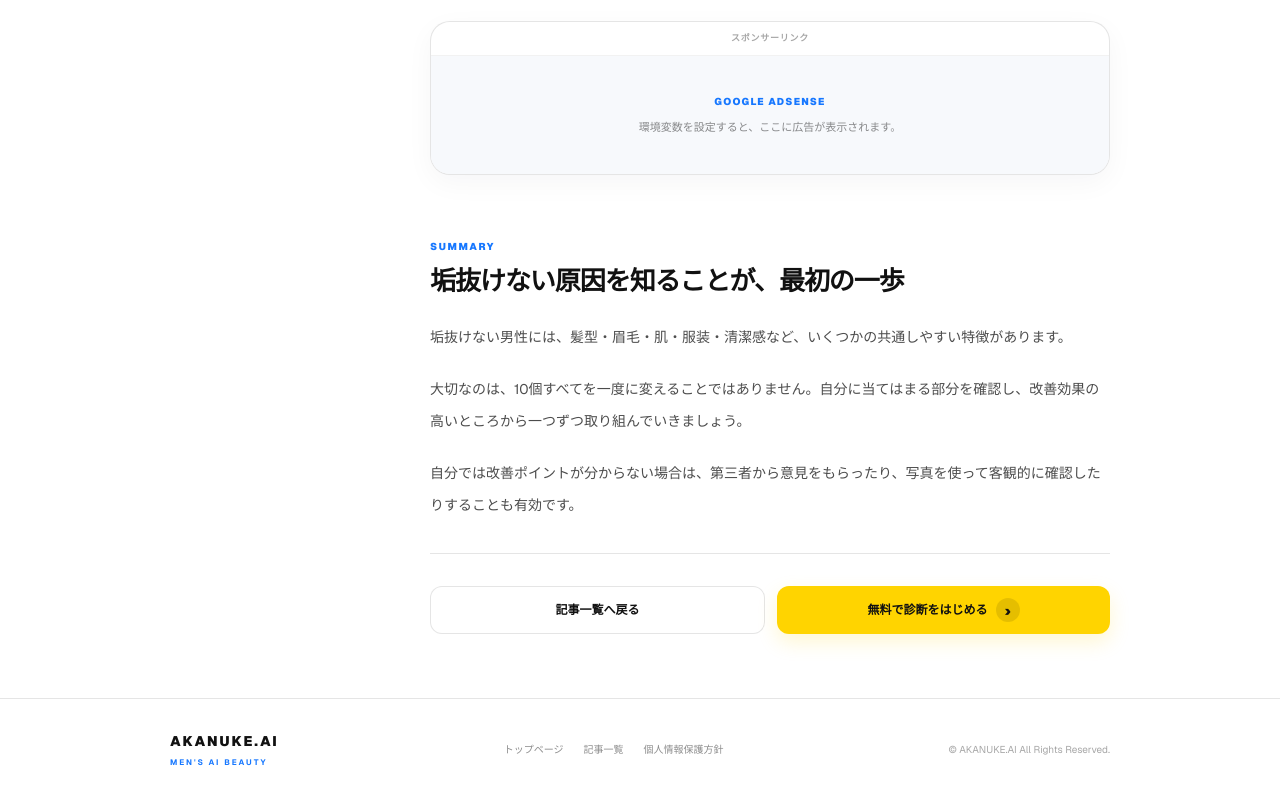
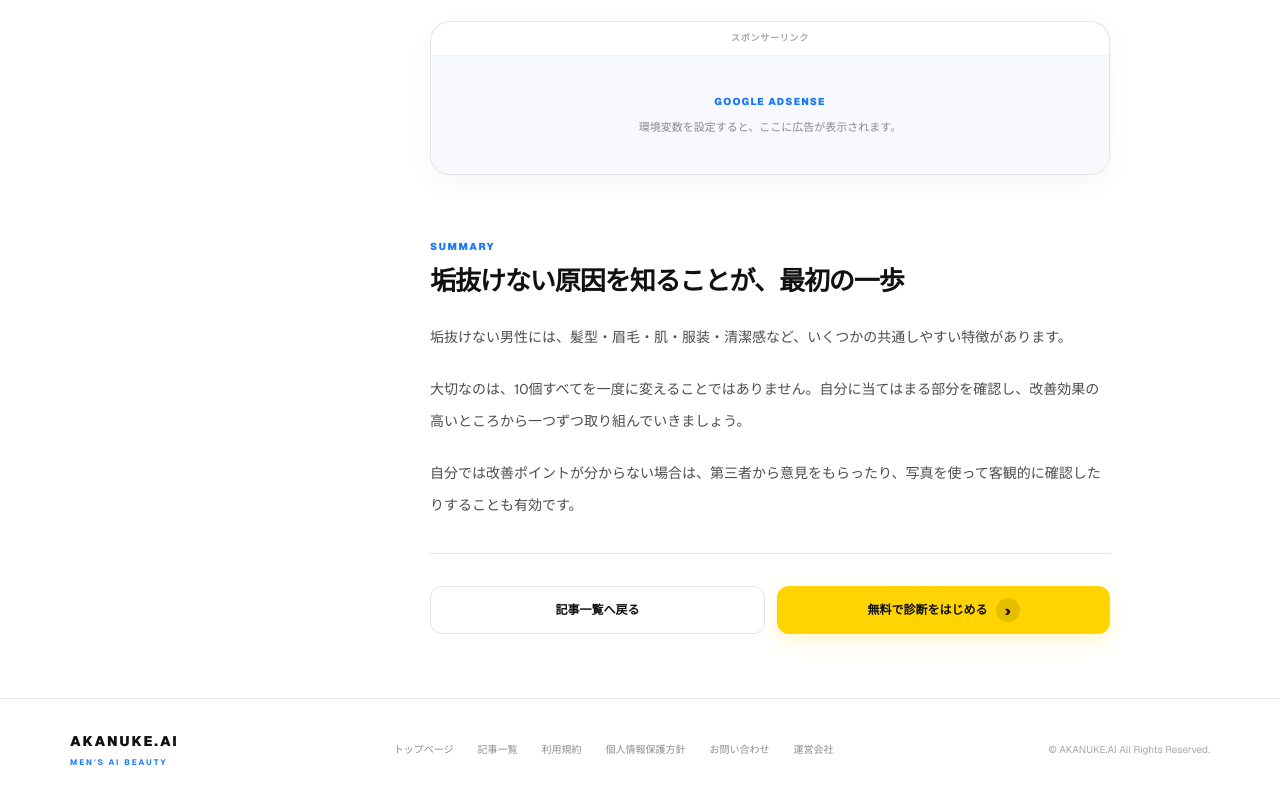
Before and after one commit to mori10tech/akanuke-ai, a Next.js app: page /media/akanukenai-man-features in a window 1280 px wide. Shown: the part 6950-7750 px from the top of the page. Built offline with nearby package versions, Linux system fonts and the light colour scheme.

Commit message:
refactor: Journalフッターを共通コンポーネント化

```diff
--- a/app/media/[slug]/page.tsx
+++ b/app/media/[slug]/page.tsx
@@ -16,6 +16,7 @@ import JournalServiceCta from "../components/JournalServiceCta";
 import ArticleStructuredData from "./ArticleStructuredData";
 import AkanukenaiManFeaturesArticle from "./articles/AkanukenaiManFeaturesArticle";
 import MensAkanukeHairstyleArticle from "./articles/MensAkanukeHairstyleArticle";
+import JournalFooter from "../components/JournalFooter";
 
 type ArticlePageProps = {
   params: Promise<{
@@ -293,42 +294,6 @@ function ArticleHero({
   );
 }
 
-function ArticleFooter() {
-  return (
-    <footer className="border-t border-black/10 py-8">
-      <div className="mx-auto flex w-full max-w-[980px] flex-col items-center justify-between gap-4 px-5 text-center sm:flex-row sm:text-left">
-        <Link href="/">
-          <p className="text-[14px] font-black tracking-[0.14em]">
-            AKANUKE.AI
-          </p>
-
-          <p className="mt-1 text-[8px] font-bold tracking-[0.24em] text-[#1677FF]">
-            MEN&apos;S AI BEAUTY
-          </p>
-        </Link>
-
-        <div className="flex flex-wrap justify-center gap-x-5 gap-y-2 text-[10px] text-black/45">
-          <Link href="/">トップページ</Link>
-
-          <Link href="/media">記事一覧</Link>
-
-          <a
-            href="https://www.leafworks.jp/doc/privacy.pdf"
-            target="_blank"
-            rel="noopener noreferrer"
-          >
-            個人情報保護方針
-          </a>
-        </div>
-
-        <p className="text-[10px] text-black/35">
-          © AKANUKE.AI All Rights Reserved.
-        </p>
-      </div>
-    </footer>
-  );
-}
-
 export function generateStaticParams() {
   return getAllArticles().map((article) => ({
     slug: article.slug,
@@ -398,7 +363,7 @@ export default async function ArticleDetailPage({
             <AkanukenaiManFeaturesArticle article={article} />
           </article>
 
-          <ArticleFooter />
+          <JournalFooter />
         </main>
       </>
     );
@@ -418,7 +383,7 @@ export default async function ArticleDetailPage({
             <MensAkanukeHairstyleArticle article={article} />
           </article>
 
-          <ArticleFooter />
+          <JournalFooter />
         </main>
       </>
     );
@@ -787,7 +752,7 @@ export default async function ArticleDetailPage({
           </div>
         </article>
 
-        <ArticleFooter />
+        <JournalFooter />
       </main>
     </>
   );
--- /dev/null
+++ b/app/media/components/JournalFooter.tsx
@@ -0,0 +1,74 @@
+import Link from "next/link";
+
+export default function JournalFooter() {
+  return (
+    <footer className="border-t border-black/10 py-8">
+      <div className="mx-auto flex w-full max-w-[1180px] flex-col items-center justify-between gap-5 px-5 text-center sm:flex-row sm:text-left">
+        <Link href="/" className="shrink-0">
+          <p className="text-[14px] font-black tracking-[0.14em] text-[#111111]">
+            AKANUKE.AI
+          </p>
+
+          <p className="mt-1 text-[8px] font-bold tracking-[0.24em] text-[#1677FF]">
+            MEN&apos;S AI BEAUTY
+          </p>
+        </Link>
+
+        <div className="flex flex-wrap justify-center gap-x-6 gap-y-3 text-[10px] font-medium text-black/45">
+          <Link
+            href="/"
+            className="transition hover:text-[#1677FF]"
+          >
+            トップページ
+          </Link>
+
+          <Link
+            href="/media"
+            scroll={true}
+            className="transition hover:text-[#1677FF]"
+          >
+            記事一覧
+          </Link>
+
+          <Link
+            href="/terms"
+            className="transition hover:text-[#1677FF]"
+          >
+            利用規約
+          </Link>
+
+          <a
+            href="https://www.leafworks.jp/doc/privacy.pdf"
+            target="_blank"
+            rel="noopener noreferrer"
+            className="transition hover:text-[#1677FF]"
+          >
+            個人情報保護方針
+          </a>
+
+          <a
+            href="https://www.leafworks.jp/contact/"
+            target="_blank"
+            rel="noopener noreferrer"
+            className="transition hover:text-[#1677FF]"
+          >
+            お問い合わせ
+          </a>
+
+          <a
+            href="https://www.leafworks.jp/"
+            target="_blank"
+            rel="noopener noreferrer"
+            className="transition hover:text-[#1677FF]"
+          >
+            運営会社
+          </a>
+        </div>
+
+        <p className="text-[10px] text-black/35">
+          © AKANUKE.AI All Rights Reserved.
+        </p>
+      </div>
+    </footer>
+  );
+}
--- a/app/media/page.tsx
+++ b/app/media/page.tsx
@@ -4,7 +4,7 @@ import Link from "next/link";
 import Logo from "../components/Logo";
 import AdSenseAd from "../components/AdSenseAd";
 import { getAllArticles } from "../../data/articles";
-
+import JournalFooter from "./components/JournalFooter";
 
 function ArrowRightIcon() {
   return (
@@ -188,15 +188,7 @@ export default function ArticlesPage() {
   </div>
 </section>
 
-      <footer className="border-t border-black/10 py-8">
-        <div className="mx-auto flex w-full max-w-[1180px] flex-col items-center justify-between gap-4 px-5 text-center sm:flex-row sm:text-left">
-          <Logo href="/media" />
-
-          <p className="text-[10px] text-black/35">
-            © AKANUKE.AI All Rights Reserved.
-          </p>
-        </div>
-      </footer>
+<JournalFooter />
     </main>
   </>
   );
```
